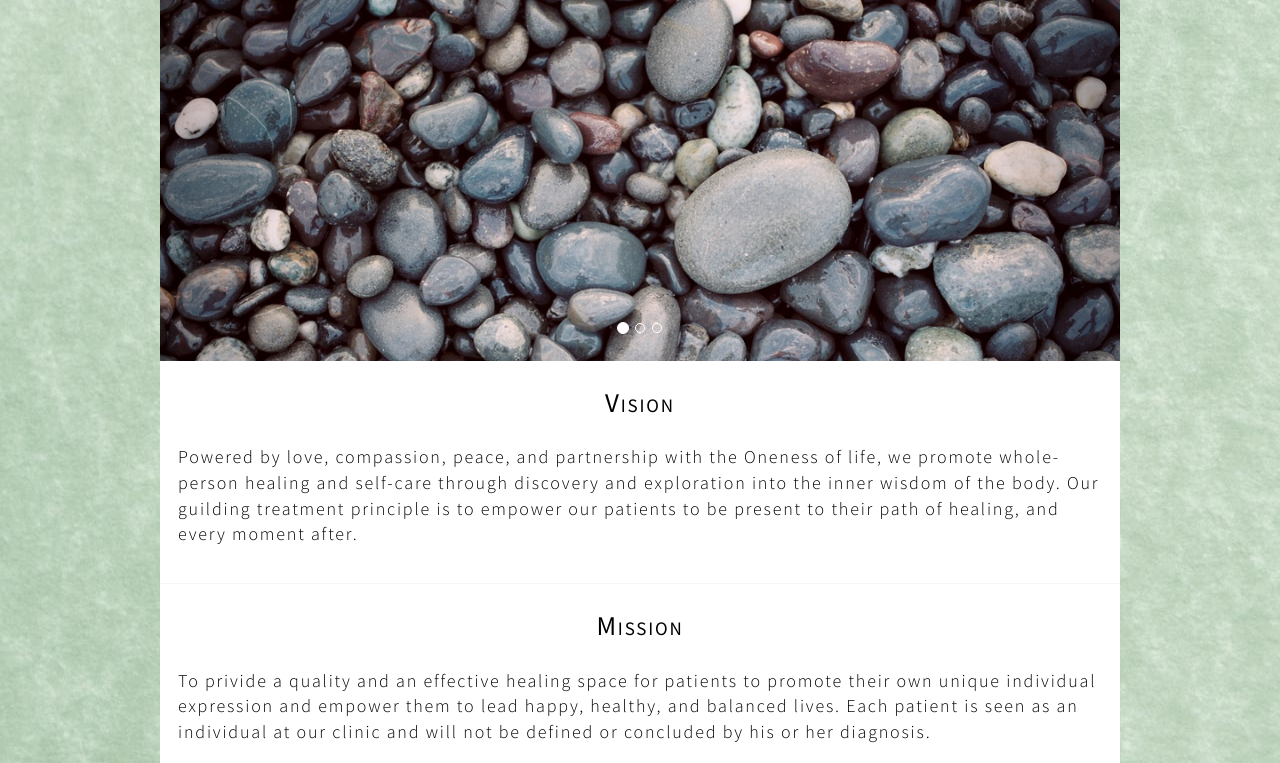
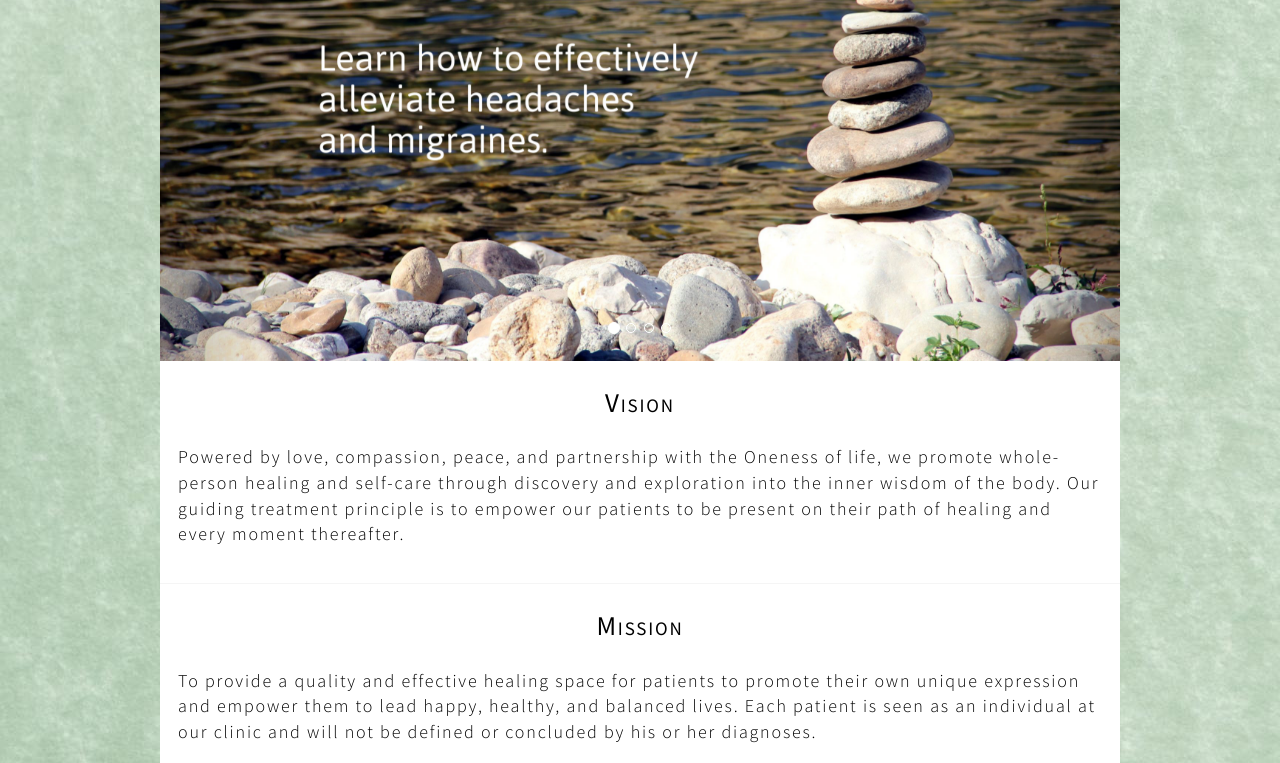
Before and after one commit to Ly900/Nourishing-Life-Wellness, a plain HTML site: page index.html in a window 1280 px wide. Shown: the part 243-1006 px from the top of the page. Drawn offline with nearby package versions, Linux system fonts and the light colour scheme.

Commit message:
add captions to first two slideshow images

```diff
--- a/index.html
+++ b/index.html
@@ -46,24 +46,32 @@
         <li data-target="#myCarousel" data-slide-to="0" class="active"></li>
         <li data-target="#myCarousel" data-slide-to="1"></li>
         <li data-target="#myCarousel" data-slide-to="2"></li>
+        <li data-target="#myCarousel" data-slide-to="3"></li>
       </ol>
 
       <!-- Wrapper for slides -->
       <div class="carousel-inner" role="listbox">
         <div class="item active">
-          <div class="slideshow-caption">Suffering from allergies?</div>
-          <img src="public/images/wet-stones.jpg" alt="Wet Stones">
+          <div class="slideshow-caption" id="stacked-stones">
+          </div>
+          <img src="public/images/light-stacked-stones-text.jpg" alt="Stacked Stones">
         </div>
 
         <div class="item">
-          <div class="slideshow-caption">Suffering from allergies?</div>
-          <img src="public/images/white-flower.jpg" alt="White Flower">
+          <div class="slideshow-caption">
+          </div>
+          <img src="public/images/white-flower-text2.jpg" alt="White Flower">
 
         </div>
 
         <div class="item">
-          <div class="slideshow-caption">Suffering from allergies?</div>
-          <img src="public/images/light-stacked-stones.jpg" alt="Stacked Stones">
+          <div class="slideshow-caption"><span>Relax and stuff</span></div>
+          <img src="public/images/relaxed-woman.jpg" alt="Relaxed Woman">
+        </div>
+
+        <div class="item">
+          <div class="slideshow-caption"><span>Sleep something</span></div>
+          <img src="public/images/weeds-mountains.jpg" alt="Weeds and Mountains">
         </div>
 
       </div>
@@ -85,13 +93,13 @@
     <h1>Vision</h1>
 
     <section class="content">
-      Powered by love, compassion, peace, and partnership with the Oneness of life, we promote whole-person healing and self-care through discovery and exploration into the inner wisdom of the body.  Our guilding treatment principle is to empower our patients to be present to their path of healing, and every moment after.
+      Powered by love, compassion, peace, and partnership with the Oneness of life, we promote whole-person healing and self-care through discovery and exploration into the inner wisdom of the body.  Our guiding treatment principle is to empower our patients to be present on their path of healing and every moment thereafter.
     </section>
 
     <h1>Mission</h1>
 
     <section class="content">
-      To privide a quality and an effective healing space for patients to promote their own unique individual expression and empower them to lead happy, healthy, and balanced lives.  Each patient is seen as an individual at our clinic and will not be defined or concluded by his or her diagnosis.
+      To provide a quality and effective healing space for patients to promote their own unique expression and empower them to lead happy, healthy, and balanced lives.  Each patient is seen as an individual at our clinic and will not be defined or concluded by his or her diagnoses.
     </section>
 
     <h1>Testimonials</h1>
--- a/public/scss/style.scss
+++ b/public/scss/style.scss
@@ -75,18 +75,30 @@ div#myCarousel {
   }
   div.slideshow-caption {
     position: absolute;
-    bottom: 0em;
-    width: 100%;
-    height: 50px;
-    // padding-bottom: 1em;
-    font-weight: 600;
-    letter-spacing: 2px;
-    text-shadow: 0 0 0 black;
-    position: absolute;
-    background-color: black;
-    border-radius: 2px;
-    color: white;
-    opacity: 0.2;
+    // border: 2px solid blue;
+    padding: 1em;
+    text-align: center;
+    border-radius: 80%;
+    span {
+      font-weight: 400;
+      font-size: .8em;
+      letter-spacing: 1px;
+      cursor: pointer;
+      margin: .2em;
+      float: left;
+      // background-color: black;
+      // border: 2px solid red;
+      &#stacked-stones {
+        color: white;
+        border-radius: 60%;
+        padding: 1em;
+        opacity: 0.8;
+        // text-shadow: 0px 0px 1px black;
+      }
+    }
+    &#stacked-stones {
+
+    }
   }
 }
 
```
Also changed, not shown: public/css/style.css, public/images/light-stacked-stones-autofixed.jpg (added), public/images/light-stacked-stones-text.jpg (added), public/images/light-stacked-stones2.jpg (added), public/images/relaxed-woman.jpg (added), public/images/weeds-mountains.jpg (added), public/images/white-flower-text.jpg (added), public/images/white-flower-text2.jpg (added), 2 other files.
